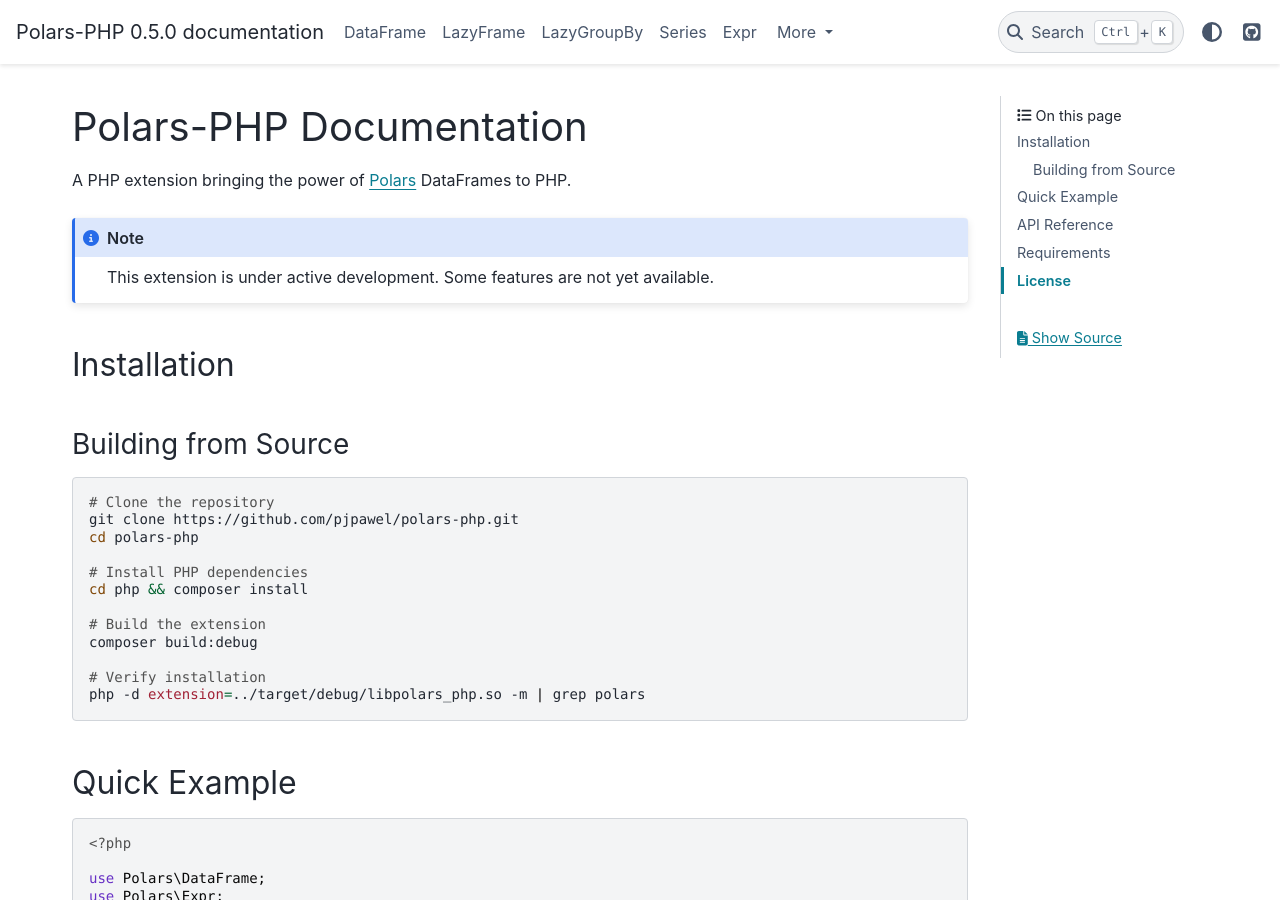
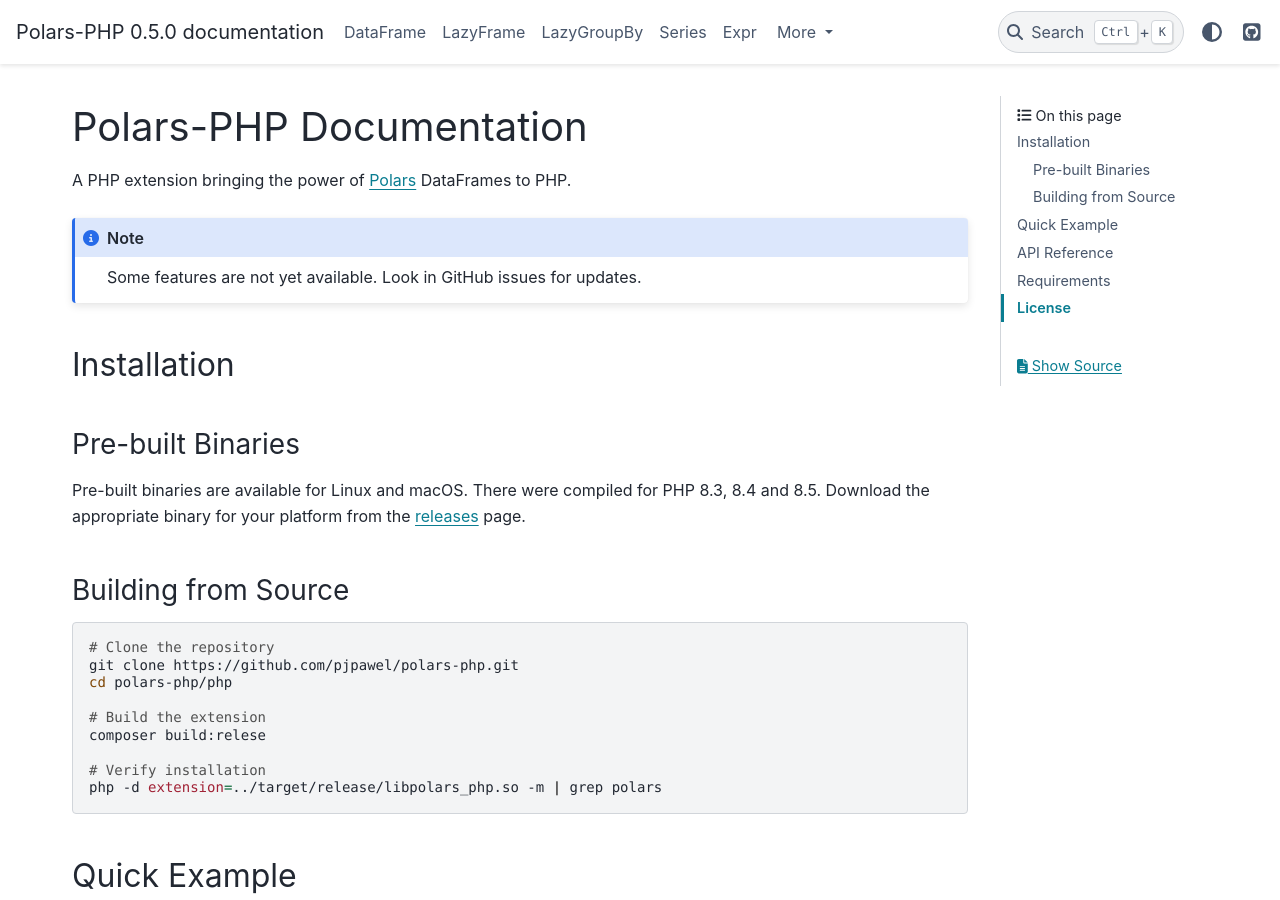
Before and after one commit to pjpawel/polars-php, a Sphinx documentation site: the page built from doc/index.md, in a window 1280 px wide and 900 px high. Built offline with Sphinx 7.4.7 and the PyData theme 0.15.4, drawn with Linux system fonts in a browser that asks for light colours; some of the changed text lies outside the part shown.

````diff
--- a/doc/index.md
+++ b/doc/index.md
@@ -3,26 +3,28 @@
 A PHP extension bringing the power of [Polars](https://pola.rs/) DataFrames to PHP.
 
 ```{note}
-This extension is under active development. Some features are not yet available.
+Some features are not yet available. Look in GitHub issues for updates.
 ```
 
 ## Installation
+
+### Pre-built Binaries
+Pre-built binaries are available for Linux and macOS.
+There were compiled for PHP 8.3, 8.4 and 8.5.
+Download the appropriate binary for your platform from the [releases](https://github.com/pjpawel/polars-php/releases) page.
 
 ### Building from Source
 
 ```bash
 # Clone the repository
 git clone https://github.com/pjpawel/polars-php.git
-cd polars-php
-
-# Install PHP dependencies
-cd php && composer install
+cd polars-php/php
 
 # Build the extension
-composer build:debug
+composer build:relese
 
 # Verify installation
-php -d extension=../target/debug/libpolars_php.so -m | grep polars
+php -d extension=../target/release/libpolars_php.so -m | grep polars
 ```
 
 ## Quick Example
@@ -71,4 +73,4 @@ closedinterval
 
 ## License
 
-MIT License - see [LICENSE](https://github.com/pjpawel/polars-php/blob/main/LICENSE) for details.
+MIT License – see [LICENSE](https://github.com/pjpawel/polars-php/blob/main/LICENSE) for details.
````
Also changed, not shown: README.md (+21 -16 lines).
